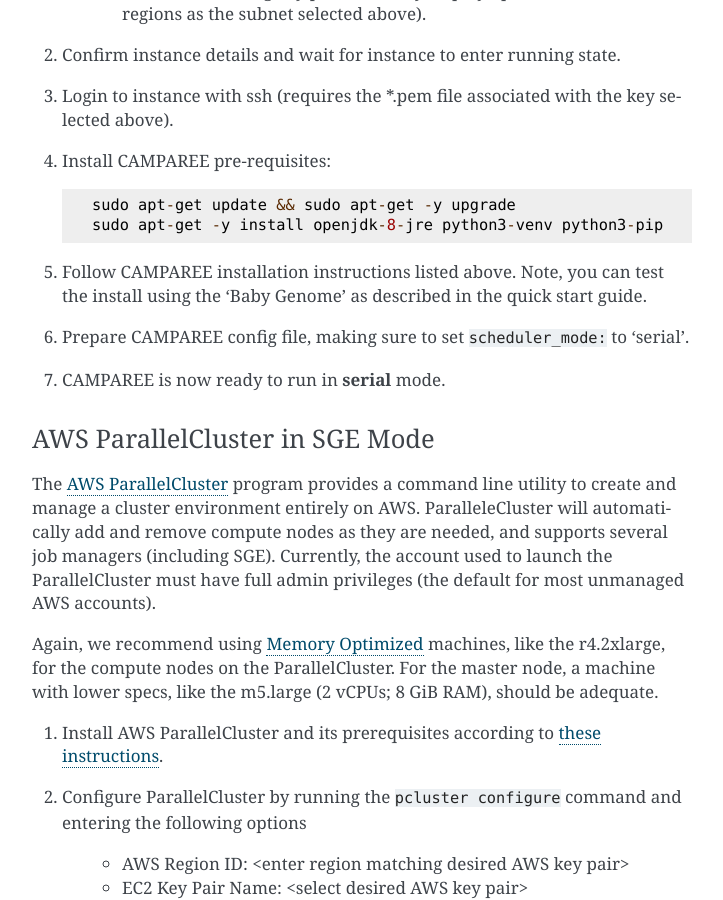
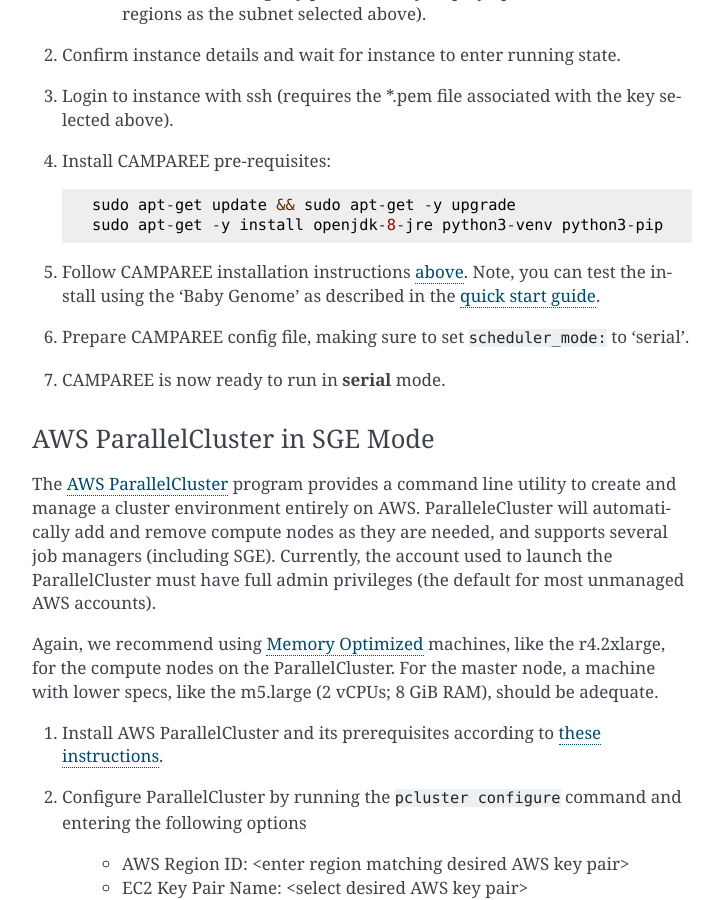
Before and after one commit to itmat/CAMPAREE, a Sphinx documentation site: the page built from doc/running_camparee.rst, in a window 1280 px wide and 900 px high, scrolled down 2804 px. Shown: the whole window, without its empty margins (388-1111 px from the left). Built offline with Sphinx 7.4.7, drawn with Linux system fonts in a browser that asks for light colours.

Commit message:
Add cross-referencing test to 'Running CAMPAREE' and 'Quick Start Guide'.

```diff
--- a/doc/quick_start.rst
+++ b/doc/quick_start.rst
@@ -1,3 +1,5 @@
+.. _quick-start-guide-ref:
+
 Quick Start Guide
 =================
 
--- a/doc/running_camparee.rst
+++ b/doc/running_camparee.rst
@@ -132,7 +134,7 @@
     sudo apt-get update && sudo apt-get -y upgrade
     sudo apt-get -y install openjdk-8-jre python3-venv python3-pip
 
-5. Follow CAMPAREE installation instructions listed above. Note, you can test the install using the 'Baby Genome' as described in the quick start guide.
+5. Follow CAMPAREE installation instructions :ref:`above <installation-ref>`. Note, you can test the install using the 'Baby Genome' as described in the :ref:`quick start guide <quick-start-guide-ref>`.
 
 6. Prepare CAMPAREE config file, making sure to set ``scheduler_mode:`` to 'serial'.
 
```
Also changed, not shown: other parts of doc/running_camparee.rst (+2 -0 lines).
